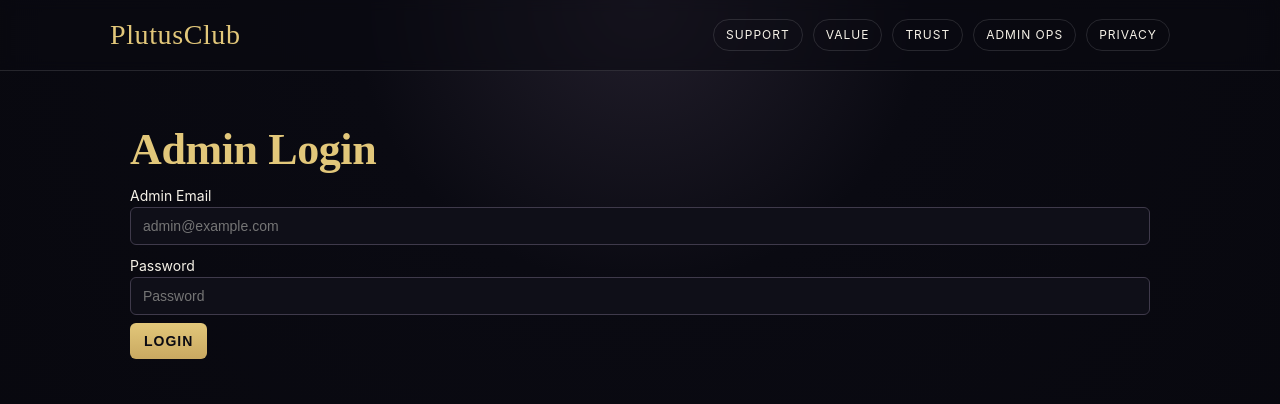
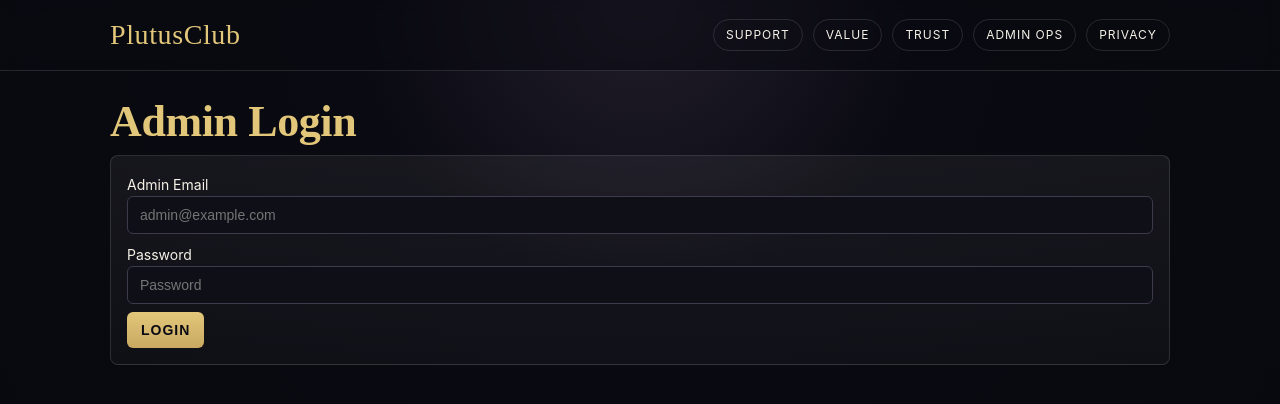
Before and after one commit to Teamtrue/luxury-members, a Next.js app in the folder luxury-members-next/: page /admin/login in a window 1280 px wide. Shown: the top 404 px of the page. Built offline with nearby package versions, Linux system fonts and the light colour scheme.

Commit message:
Redesign admin login page with premium form surface

```diff
--- a/luxury-members-next/app/admin/login/page.tsx
+++ b/luxury-members-next/app/admin/login/page.tsx
@@ -1,7 +1,8 @@
 export default function AdminLoginPage() {
   return (
-    <main>
+    <>
       <h1>Admin Login</h1>
+      <section>
         <form method="post" action="/api/auth/login" aria-label="Admin login form">
           <label htmlFor="email">Admin Email</label>
           <input id="email" name="email" type="email" required placeholder="admin@example.com" autoComplete="email" />
@@ -12,6 +13,7 @@ export default function AdminLoginPage() {
           <input type="hidden" name="admin" value="true" />
           <button type="submit">Login</button>
         </form>
-    </main>
+      </section>
+    </>
   );
 }
```
Lines whose indentation alone changed are shown as unchanged.
